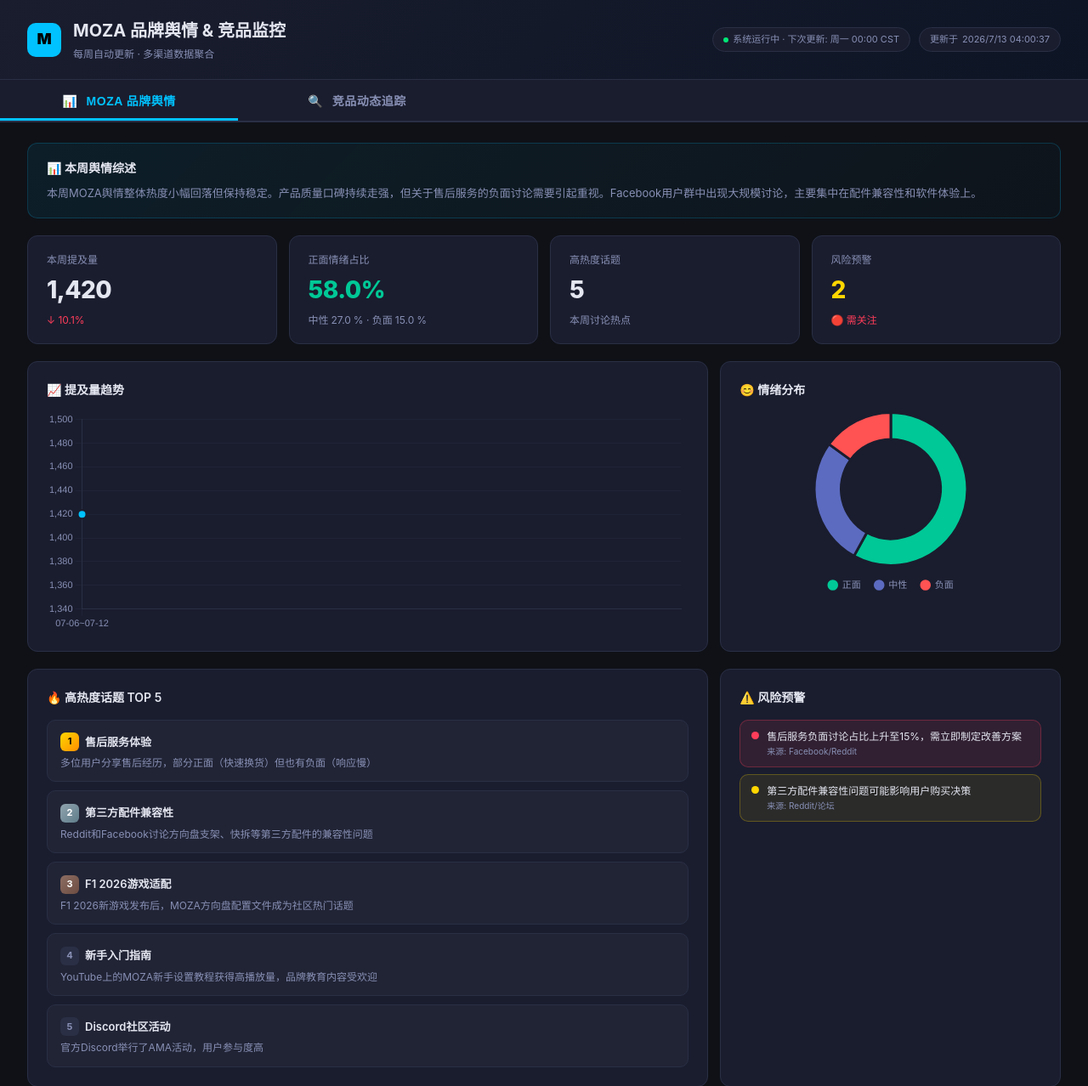
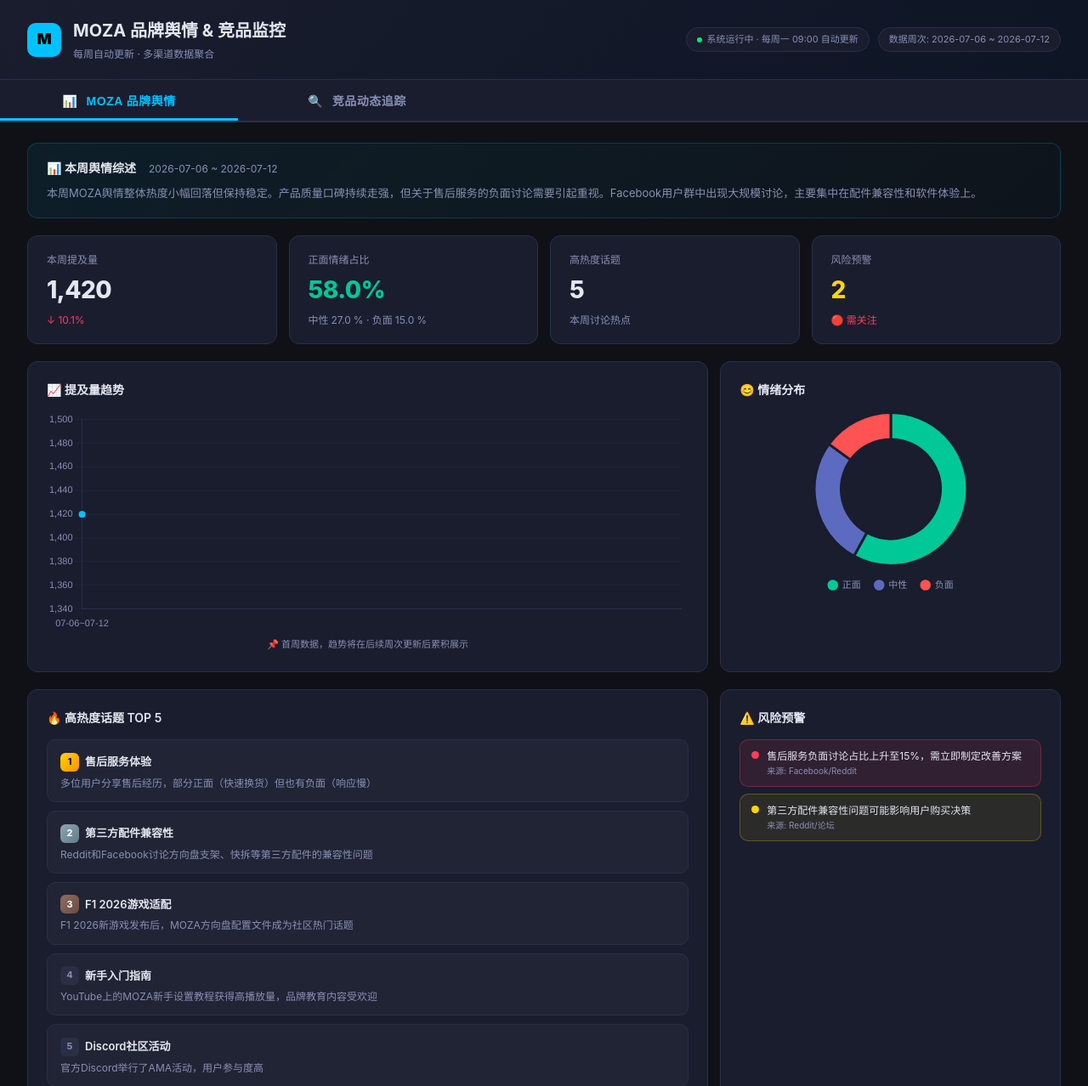
Before and after one commit to diorleo/SentimentMonitor, a Flask app: page / in a window 1280 px wide. Shown: the top 1278 px of the page at 85% size. Run offline with Flask 3, Linux system fonts and the light colour scheme; data comes from the database, SQL or seed files in the repository.

Commit message:
fix: 各模块周数据展示一致性修复
- Header: 更新时间从00:00改为09:00
- MOZA Tab: 添加数据周次区间显示
- 更新时间显示数据周次而非页面加载时间
- 趋势图: 单周数据时显示提示文字
- 后端: weekly_refresh清理8周以上过期数据
- 后端: mention_change自动从DB计算环比变化

```diff
--- a/app.py
+++ b/app.py
@@ -312,13 +312,35 @@ def seed_competitor_mock_data():
 # Scheduled task: weekly data refresh
 # ---------------------------------------------------------------------------
 def weekly_refresh():
-    """Called every Monday at 09:00 to check/refresh data."""
+    """Called every Monday at 09:00 to clean up old data (keep latest 8 weeks)."""
     with get_db() as conn:
         latest = conn.execute(
             "SELECT week_end FROM weekly_reports ORDER BY week_end DESC LIMIT 1"
         ).fetchone()
-    if latest:
-        app.logger.info(f"[Scheduler] Latest report week_end: {latest[0]}")
+        if latest:
+            app.logger.info(f"[Scheduler] Latest report week_end: {latest[0]}")
+
+        # Delete reports older than 8 weeks
+        old_reports = conn.execute(
+            "SELECT id FROM weekly_reports WHERE week_end < date('now', '-56 days')"
+        ).fetchall()
+        if old_reports:
+            old_ids = [r["id"] for r in old_reports]
+            placeholders = ",".join("?" * len(old_ids))
+            conn.execute(f"DELETE FROM hot_topics WHERE report_id IN ({placeholders})", old_ids)
+            conn.execute(f"DELETE FROM risk_alerts WHERE report_id IN ({placeholders})", old_ids)
+            conn.execute(f"DELETE FROM sentiment_samples WHERE report_id IN ({placeholders})", old_ids)
+            conn.execute(f"DELETE FROM action_items WHERE report_id IN ({placeholders})", old_ids)
+            conn.execute(f"DELETE FROM weekly_reports WHERE id IN ({placeholders})", old_ids)
+            app.logger.info(f"[Scheduler] Cleaned {len(old_ids)} old reports (older than 8 weeks)")
+
+        # Delete old competitor updates (older than 8 weeks)
+        conn.execute(
+            "DELETE FROM competitor_updates WHERE week_end < date('now', '-56 days')"
+        )
+        conn.execute(
+            "DELETE FROM competitor_summaries WHERE week_end < date('now', '-56 days')"
+        )
 
 
 # ---------------------------------------------------------------------------
@@ -330,7 +352,18 @@ def api_reports():
         reports = conn.execute(
             "SELECT * FROM weekly_reports ORDER BY week_start DESC"
         ).fetchall()
-    return jsonify([dict(r) for r in reports])
+        # Auto-calculate mention_change if not provided
+        report_list = []
+        for i, r in enumerate(reports):
+            r_dict = dict(r)
+            if i + 1 < len(reports):
+                prev_count = reports[i + 1]["mention_count"]
+                if prev_count and prev_count > 0:
+                    r_dict["mention_change"] = round(
+                        (r["mention_count"] - prev_count) / prev_count * 100, 1
+                    )
+            report_list.append(r_dict)
+    return jsonify(report_list)
 
 
 @app.route("/api/reports/<int:report_id>")
--- a/templates/index.html
+++ b/templates/index.html
@@ -273,8 +273,8 @@
     </div>
   </div>
   <div class="header-right">
-    <div class="badge"><span class="dot"></span> 系统运行中 · 下次更新: 周一 00:00 CST</div>
-    <div class="badge">更新于 <span id="updateTime">--</span></div>
+    <div class="badge"><span class="dot"></span> 系统运行中 · 每周一 09:00 自动更新</div>
+    <div class="badge" id="dataWeekBadge">数据周次: --</div>
   </div>
 </header>
 
@@ -289,7 +289,7 @@
 <div class="container">
 
   <div class="summary-banner">
-    <h3>📊 本周舆情综述</h3>
+    <h3>📊 本周舆情综述 <span id="mozaWeekRange" style="font-size:12px;color:var(--text-muted);font-weight:400;margin-left:8px;"></span></h3>
     <p id="summaryText">加载中...</p>
   </div>
 
@@ -317,7 +317,7 @@
   </div>
 
   <div class="panel-grid">
-    <div class="panel"><h3>📈 提及量趋势</h3><div class="chart-wrap"><canvas id="trendChart"></canvas></div></div>
+    <div class="panel"><h3>📈 提及量趋势</h3><div class="chart-wrap"><canvas id="trendChart"></canvas></div><p id="trendHint" style="font-size:11px;color:var(--text-muted);text-align:center;margin-top:6px;"></p></div>
     <div class="panel"><h3>😊 情绪分布</h3><div style="max-width:240px;margin:0 auto;"><canvas id="sentimentChart" height="220"></canvas></div></div>
   </div>
 
@@ -433,7 +433,8 @@ function renderMozaReport(report) {
   });
   $("#actionList").innerHTML = html || '<div class="action-item"><span>暂无</span></div>';
 
-  $("#updateTime").textContent = new Date().toLocaleString("zh-CN", { hour12: false });
+  $("#mozaWeekRange").textContent = (r.week_start || "--") + " ~ " + (r.week_end || "--");
+  $("#dataWeekBadge").textContent = "数据周次: " + (r.week_start || "--") + " ~ " + (r.week_end || "--");
   updateTrendChart();
   updateSentimentChart(r);
 }
@@ -444,6 +445,12 @@ function updateTrendChart() {
     const labels = reports.slice().reverse().map(r => (r.week_start || "").slice(5) + "~" + (r.week_end || "").slice(5));
     const data = reports.slice().reverse().map(r => r.mention_count);
     if (trendChart) trendChart.destroy();
+    const hintEl = document.getElementById("trendHint");
+    if (reports.length <= 1) {
+      hintEl.textContent = "📌 首周数据，趋势将在后续周次更新后累积展示";
+    } else {
+      hintEl.textContent = "共 " + reports.length + " 周数据 · 每周一更新";
+    }
     const ctx = document.getElementById("trendChart").getContext("2d");
     trendChart = new Chart(ctx, {
     type: "line", data: { labels, datasets: [{ label: "提及量", data, borderColor: "#00c2ff", backgroundColor: "rgba(0,194,255,0.08)", borderWidth: 2.5, fill: true, tension: 0.4, pointRadius: 5, pointBackgroundColor: "#00c2ff", pointBorderColor: "#1a1d2e", pointBorderWidth: 2, pointHoverRadius: 7 }] },
@@ -594,10 +601,9 @@ async function init() {
     hasError = true;
   }
 
-  $("#updateTime").textContent = new Date().toLocaleString("zh-CN", { hour12: false });
+  $("#dataWeekBadge").textContent = "数据周次: " + (compData[0].week_start || "--") + " ~ " + (compData[0].week_end || "--");
   if (hasError) {
-    const dt = $("#updateTime");
-    dt.textContent += " · ⚠️ 部分数据加载失败";
+    $("#dataWeekBadge").textContent += " · ⚠️ 部分数据加载失败";
   }
 }
 
```
